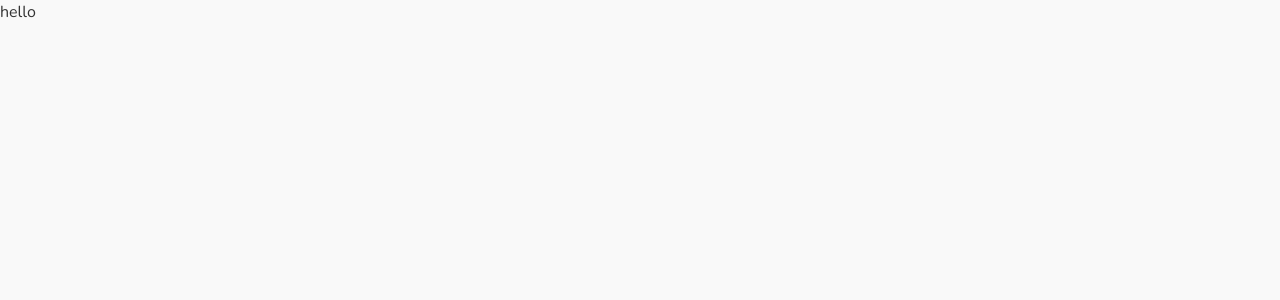
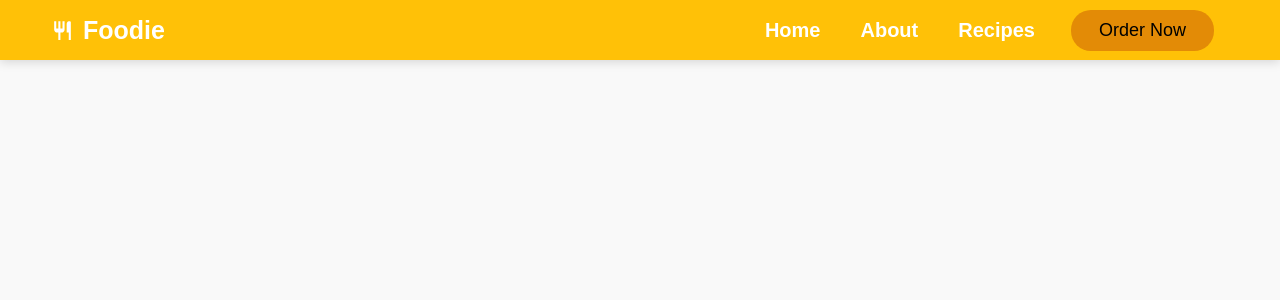
Before and after one commit to sammy-code98/resturant-landing, a React (Create React App) app: page / in a window 1280 px wide. Shown: the top 300 px of the page. Built offline with nearby package versions, Linux system fonts and the light colour scheme.

Commit message:
feat : add navbar

```diff
--- a/src/App.js
+++ b/src/App.js
@@ -1,12 +1,12 @@
+import { BrowserRouter as Router, Switch, Route } from "react-router-dom";
 import GlobalStyles from "./GlobalStyles";
+import Navbar from "./components/Navbar/Navbar";
 function App() {
   return (
-    <>
-    <GlobalStyles/>
-    <div>
-     hello
-    </div>
-    </>
+    <Router>
+      <GlobalStyles />
+        <Navbar />{" "}
+    </Router>
   );
 }
 
--- a/src/components/Navbar/Navbar.js
+++ b/src/components/Navbar/Navbar.js
@@ -0,0 +1,88 @@
+import React, {useState, useEffect} from "react";
+import { BiMenu, BiX } from "react-icons/bi";
+import { IconContext } from "react-icons";
+import { Button } from "../../GlobalStyles";
+import {
+  Nav,
+  NavbarContainer,
+  NavLogo,
+  NavIcon,
+  MenuIcon,
+  MenuItem,
+  MenuLink,
+  MenuItemBtn,
+  MenuLinkBtn,
+  Menu,
+} from "./Navbar.styles";
+
+function Navbar() {
+
+    // state
+
+    const [click, setClick] = useState(false);
+    const [button, setButton] = useState(true)
+
+    const handleClick = () => setClick(!click);
+    const closeMenu =()=> setClick(false)
+
+    const showButton = ()=>{
+        if(window.innerWidth <= 1000){
+            setButton(false);
+        }else{
+            setButton(true);
+        }
+    }
+    useEffect(()=>{
+        showButton()
+    },[])
+    window.addEventListener('resize', showButton)
+  return (
+    <div>
+      <IconContext.Provider value={{ color: "#fff" }}>
+        <Nav>
+          <NavbarContainer>
+            <NavLogo to="/">
+              <NavIcon />
+              Foodie
+            </NavLogo>
+            <MenuIcon onClick={handleClick}>
+              {click ? <BiX /> : <BiMenu />}
+            </MenuIcon>{" "}
+            <Menu onClick={handleClick} click={click}>
+              <MenuItem>
+                <MenuLink onClick={closeMenu} to="/">
+                  Home
+                </MenuLink>
+              </MenuItem>
+              <MenuItem>
+                <MenuLink onClick={closeMenu} to="/about">
+                  About
+                </MenuLink>
+              </MenuItem>
+              <MenuItem>
+                <MenuLink onClick={closeMenu} to="/recipe">
+                  Recipes
+                </MenuLink>
+              </MenuItem>
+              <MenuItemBtn>
+                {button ? (
+                  <MenuLinkBtn to="/order-now">
+                    <Button primary>Order Now</Button>
+                  </MenuLinkBtn>
+                ) : (
+                  <MenuLinkBtn to="/order-now">
+                    <Button primary bigFont onClick={closeMenu}>
+                      Order Now
+                    </Button>
+                  </MenuLinkBtn>
+                )}
+              </MenuItemBtn>
+            </Menu>
+          </NavbarContainer>
+        </Nav>
+      </IconContext.Provider>
+    </div>
+  );
+}
+
+export default Navbar;
--- a/src/components/Navbar/Navbar.styles.js
+++ b/src/components/Navbar/Navbar.styles.js
@@ -0,0 +1,150 @@
+import styled from 'styled-components';
+import { Link } from 'react-router-dom';
+import {BiRestaurant} from 'react-icons/bi';
+import {Container} from '../../GlobalStyles';
+
+
+export const Nav = styled.nav`
+font-size: 10px;
+position: fixed;
+top: 0;
+z-index: 999;
+height: 60px;
+width: 100%;
+background-color: #ffc107;
+box-shadow: 0px 2px 10px rgba(0, 0, 0, 0.15);
+display: flex;
+justify-content: center;
+align-items: center;
+`;
+
+export const NavbarContainer = styled(Container)`
+display: flex;
+justify-content: space-between;
+align-items: center;
+height: 80px;
+${Container};
+`;
+
+export const NavLogo = styled(Link)`
+color: #fff;
+cursor: pointer;
+display: flex;
+align-items: center;
+text-decoration: none;
+font-size: 2.5rem;
+font-weight: 800;
+transition: all .5s ease;
+&:hover{
+    transform: scale(1.08);
+}
+`;
+
+export const NavIcon = styled(BiRestaurant)`
+margin-right: .8rem;
+transition: all .5s ease;
+
+&:hover {
+    transform: scale(2);
+}
+`;
+
+export const MenuIcon = styled.div`
+display: none;
+
+@media (max-width: 1000px) {
+    display: block;
+    position: absolute;
+    top: 0;
+    right: 0;
+    transform: translate(-50%, 20%);
+    font-size: 4rem;
+    cursor: pointer;
+}
+`;
+
+export const Menu = styled.ul`
+display: flex;
+align-items: center;
+text-align: center;
+
+@media only screen and (max-width:1000px) {
+    display: flex;
+    flex-direction: column;
+    width: 100%;
+    height: 100vh;
+    position: absolute;
+    top: 60px;
+    z-index: -1;
+    left: ${({click}) => click ? '0' : '-100%'};
+    background-color: rgba(0, 0, 0, 0.9);
+    transition: all .5s ease;
+}
+`;
+
+export const MenuItem = styled.li`
+list-style: none;
+height: 80px;
+
+
+@media only screen and (max-width:1000px){
+    width: 100%;
+    &:hover {
+        border: none;
+    }
+}
+`;
+
+export const MenuLink = styled(Link)`
+text-decoration: none;
+font-weight: bold;
+font-size: 2rem;
+color: #fff;
+display: flex;
+justify-content: space-between;
+align-items: center;
+padding: 1rem 2rem;
+height: 100%;
+transition: all .2s ease;
+
+&:hover {
+    color: #E38B06;
+    transform: traslateY(-3rem);
+
+}
+&:active {
+    transform: traslateY(3rem);
+    color: #E38B06;
+}
+
+@media only screen and (max-width:1000px){
+    display: block;
+    padding: 3rem;
+    text-align: center;
+    transition: all .2s ease;
+}
+`;
+
+export const MenuItemBtn = styled.li`
+list-style: none;
+@media screen and (max-width:1000px){
+    display: flex;
+    justify-content: center;
+    align-items: center;
+    width: 50%;
+    height: 120px;
+}
+`;
+
+export const MenuLinkBtn = styled(Link)`
+text-decoration: none;
+display: flex;
+justify-content: center;
+align-items: center;
+padding: 8px 16px;
+height: 100%;
+width: 100%;
+border: none;
+outline: none;
+
+`;
```
